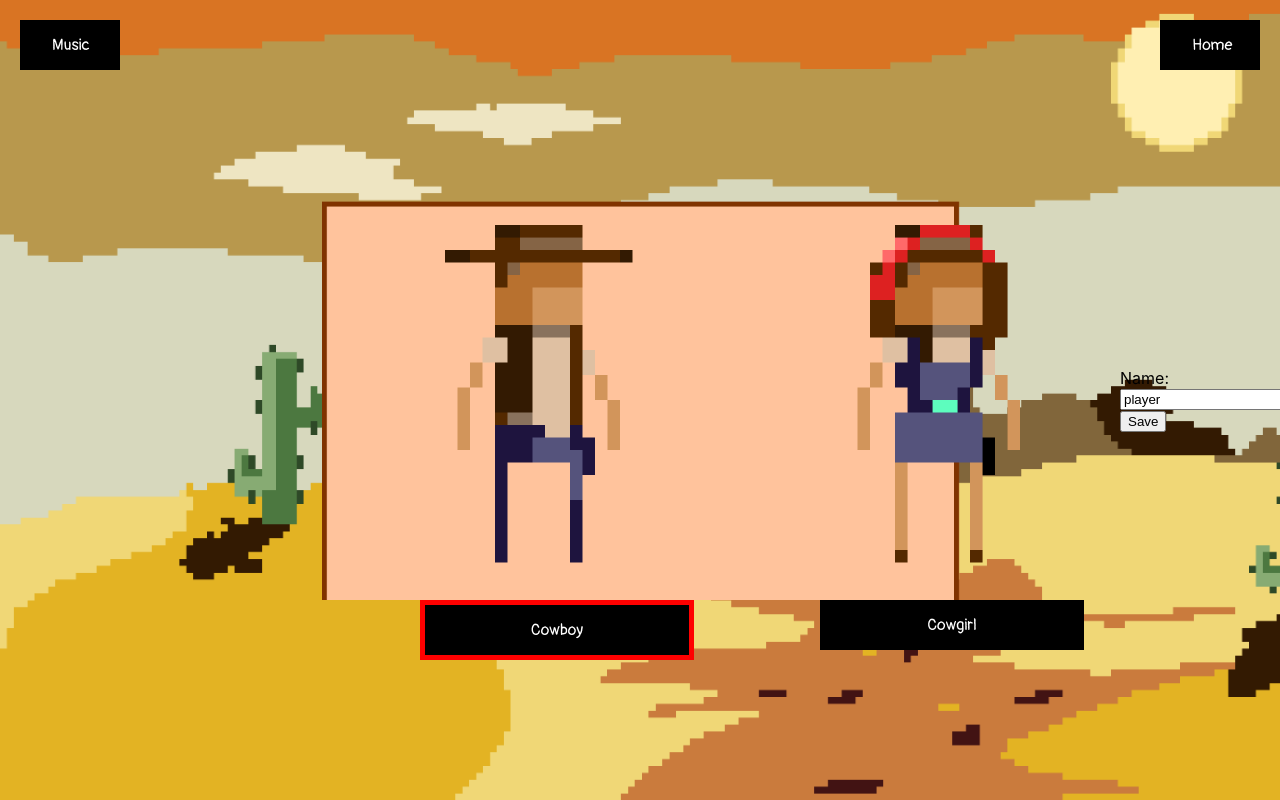
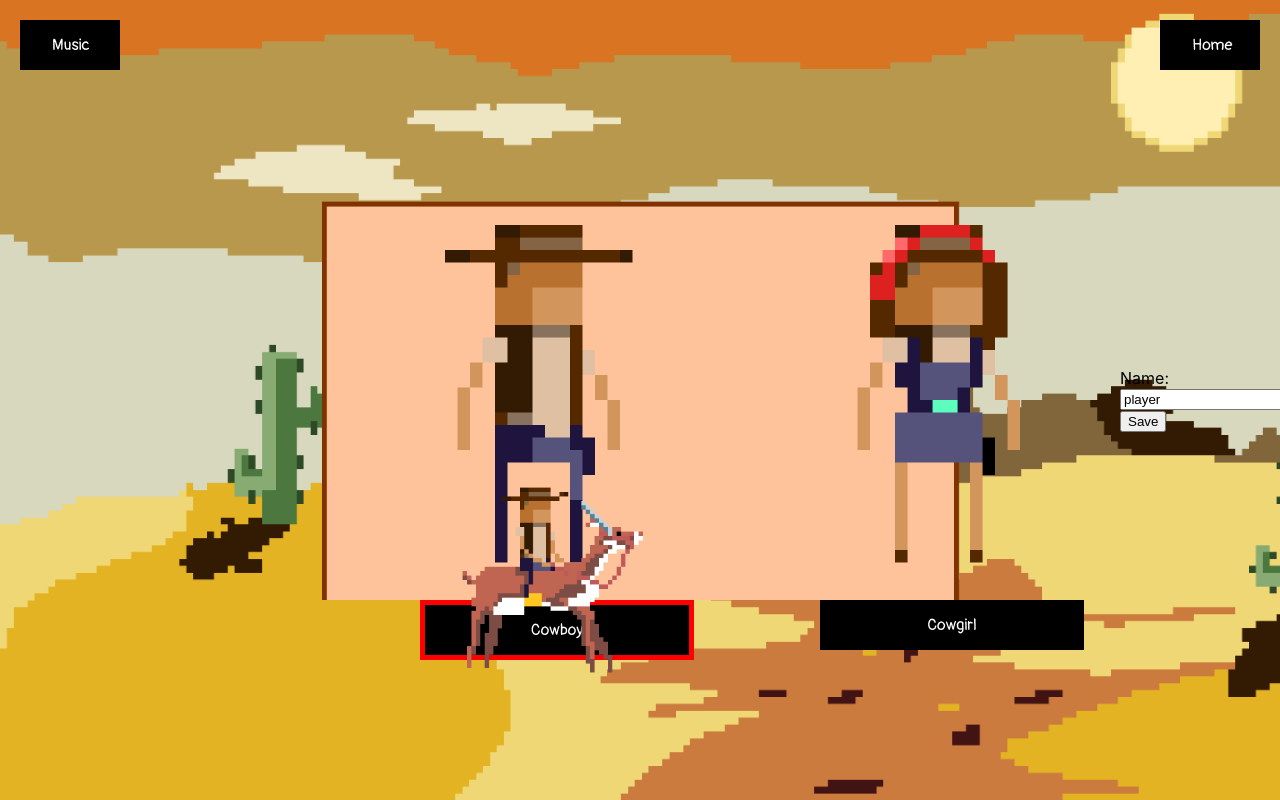
Before and after one commit to duttar18/yeehaw-frontend, a React (Create React App) app: page /pick in a window 1280 px wide. Shown: the top 800 px of the page. Built offline with nearby package versions, Linux system fonts and the light colour scheme; no server answers.

Commit message:
added mainscreen animation

```diff
--- a/src/App.js
+++ b/src/App.js
@@ -1,4 +1,4 @@
-import React, { Component } from 'react';
+import React from 'react';
 import './App.css';
 import About from "./About";
 import Play from "./Play";
@@ -8,13 +8,14 @@ import { BrowserRouter, Switch, Route } from "react-router-dom";
 import styled from "styled-components";
 import img from './Assets/Background.png';
 import { Link } from "react-router-dom";
+import { keyFrameRider } from './KeyFrameRider';
 
 
-const Shooter = styled.img`
-    height: 400px;
+const Rider = styled.img`
+  margin-top: 35%;
+    height: 200px;
     position: fixed;
-    margin-top: 58vh;
-    margin-left: 40vh;
+    animation: ${keyFrameRider} 12s ease-in-out 0s infinite;
 `;
 const Player = styled.audio`
     position: fixed;
@@ -92,13 +93,13 @@ class App extends React.Component {
     };
   }
   componentDidMount() {
-    fetch(this.state.apiUrl+"/createPlayer", {
+    fetch(this.state.apiUrl + "/createPlayer", {
       method: "POST",
-      headers:{
-          'Content-Type' : 'application/json'
+      headers: {
+        'Content-Type': 'application/json'
       },
       body: JSON.stringify({
-          "name" : "player"
+        "name": "player"
       })
     })
       .then((response) => {
@@ -115,13 +116,13 @@ class App extends React.Component {
         {this.state.visible ? <Player src={require("./Assets/music.mp3")} controls autoplay preload="auto" loop /> : null}
         {this.state.visible ? <Button onClick={() => { this.setState({ visible: false }) }}>Hide</Button> : <Button2 onClick={() => { this.setState({ visible: true }) }}>Music</Button2>}
         <Link to="/"><HomeButton>Home</HomeButton></Link>
-
+        <Rider src={require("./Assets/Rider.gif")} />
         <Welc >
           <Switch >
             <Route exact path="/" component={Menu} />
             <Route path="/about" component={About} />
             <Route path="/play" component={() => <Play id={this.state.id} apiUrl={this.state.apiUrl} />} />
-            <Route path="/pick" component={() => <Pick id={this.state.id} apiUrl={this.state.apiUrl}/>} />
+            <Route path="/pick" component={() => <Pick id={this.state.id} apiUrl={this.state.apiUrl} />} />
           </Switch>
         </Welc>
       </BrowserRouter>
--- /dev/null
+++ b/src/KeyFrameRider.js
@@ -0,0 +1,12 @@
+import styled, { keyframes } from 'styled-components';
+
+export const keyFrameRider = keyframes`
+0% {
+    height: 300px;
+    left: -10%;
+}
+100% {
+    left: 110%;
+}
+
+`;
--- a/src/Pick.js
+++ b/src/Pick.js
@@ -119,8 +119,6 @@ class Menu extends React.Component {
                     </label>
                     <button>Save</button>
                 </form>
-
-
             </Flexbox>
         );
     }
--- a/src/Play.js
+++ b/src/Play.js
@@ -16,11 +16,12 @@ const Button = styled.button`
   text-align: center;
   text-decoration: none;
   font-family: 'Pangolin', cursive;
+  font-size: 2em;
   display: inline-block;
   font-size: 16px;
   cursor: pointer;
-  width: 100px;
-  max-width: 200px;
+  width: 300px;
+  max-width: 400px;
 `;
 const FemaleShooterWalking = styled.img`
     position: fixed;
@@ -48,6 +49,11 @@ const MaleStand = styled.img`
 `;
 const Searching = styled.img`
     max-width: 750px;
+`;
+const Text = styled.h1`
+  font-size: 3em;
+  font-family: 'Pangolin', cursive;
+
 `;
 function timeout(ms) { //pass a time in milliseconds to this function
   return new Promise(resolve => setTimeout(resolve, ms));
@@ -135,8 +141,8 @@ class Play extends React.Component {
               <>
                 <p>GAME OVER!!! Insert rainbow animation</p>
                 {this.state.won ?
-                  <div> you won </div> :
-                  <div> you did not win</div>
+                  <Text> You Won </Text> :
+                  <Text> You Did Not Win</Text>
                 }
               </>
               :
```
Also changed, not shown: src/Assets/Rider.gif (added). Lines whose indentation alone changed are shown as unchanged.
